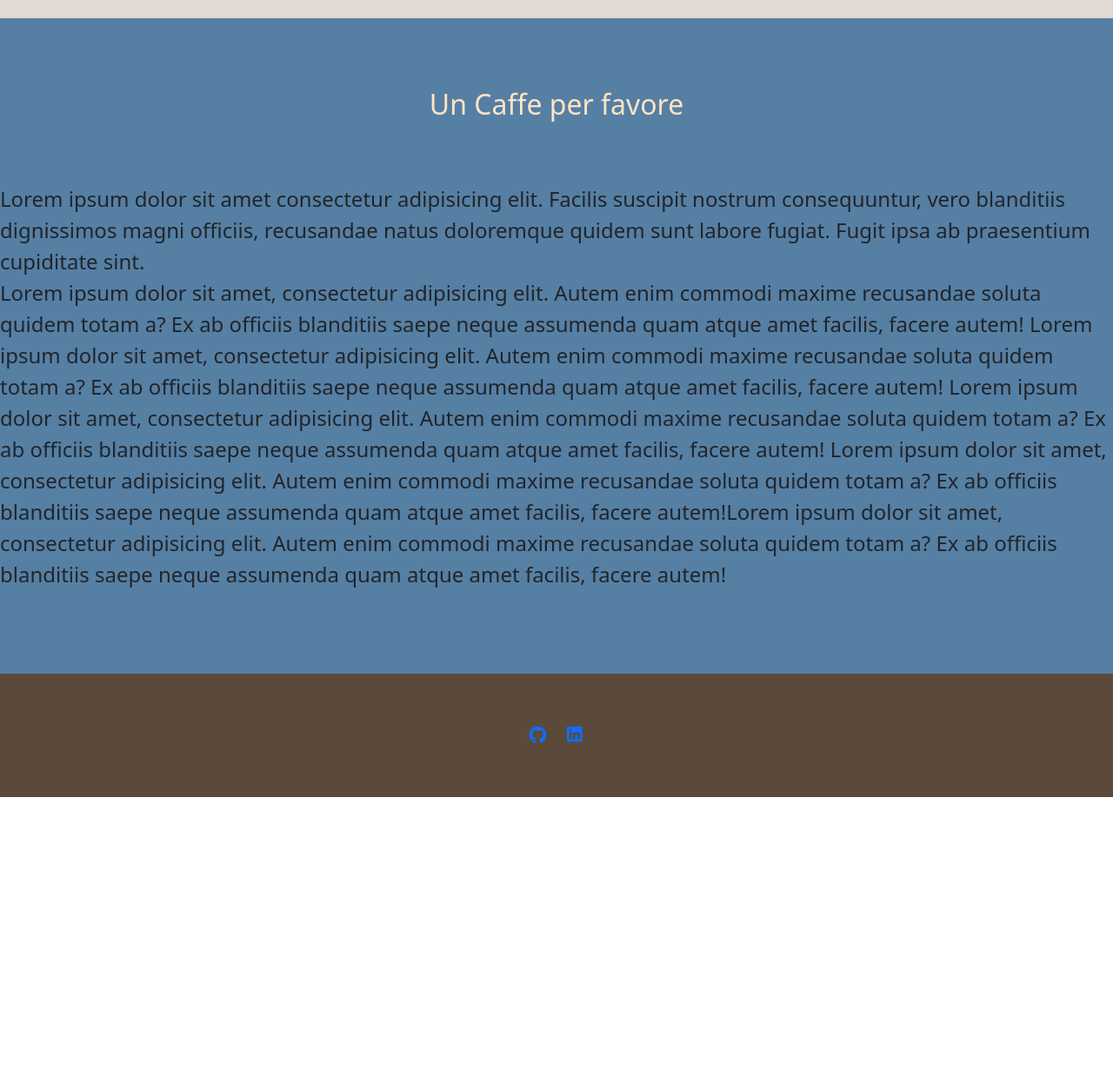
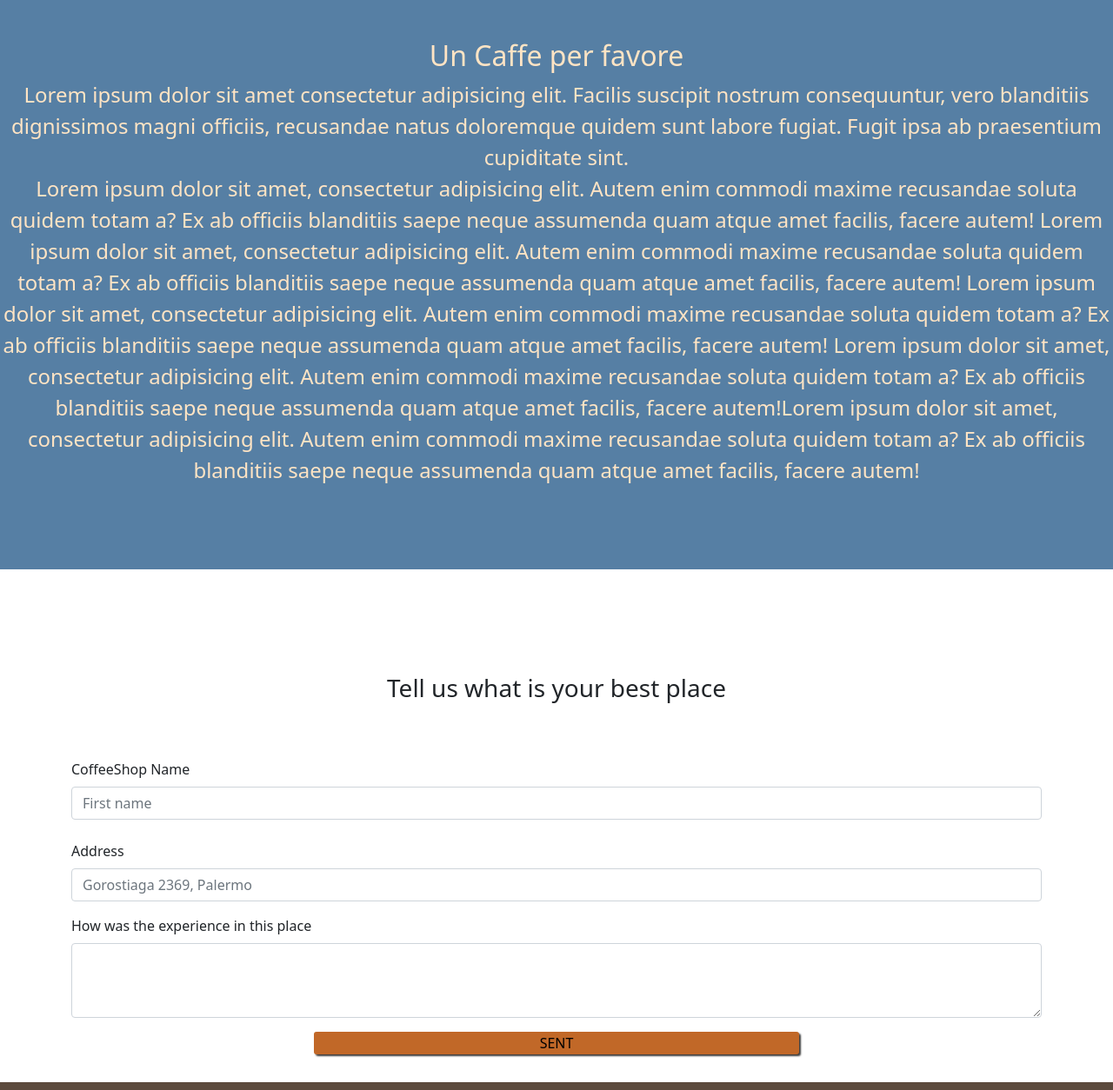
Before and after one commit to loveragabriel/uncaffeperfavore, a plain HTML site: page index.html in a window 1280 px wide. Shown: the part 1226-2480 px from the top of the page at 87% size. Before the commit the page ends 2143 px from the top, so only its background shows below. Drawn offline with nearby package versions, Linux system fonts and the light colour scheme.

Commit message:
bootstrap course completed

```diff
--- a/index.html
+++ b/index.html
@@ -5,17 +5,24 @@
     <meta http-equiv="X-UA-Compatible" content="IE=edge">
     <meta name="viewport" content="width=device-width, initial-scale=1.0">
     <link rel="stylesheet" href="style.css">
-    <link href="https://cdn.jsdelivr.net/npm/bootstrap@5.1.3/dist/css/bootstrap.min.css" rel="stylesheet" integrity="sha384-1BmE4kWBq78iYhFldvKuhfTAU6auU8tT94WrHftjDbrCEXSU1oBoqyl2QvZ6jIW3" crossorigin="anonymous">
-    <script src="https://cdn.jsdelivr.net/npm/bootstrap@5.1.3/dist/js/bootstrap.bundle.min.js" integrity="sha384-ka7Sk0Gln4gmtz2MlQnikT1wXgYsOg+OMhuP+IlRH9sENBO0LRn5q+8nbTov4+1p" crossorigin="anonymous"></script>
+    <link href="https://cdn.jsdelivr.net/npm/bootstrap@5.1.3/dist/css/bootstrap.min.css" rel="stylesheet"
+        integrity="sha384-1BmE4kWBq78iYhFldvKuhfTAU6auU8tT94WrHftjDbrCEXSU1oBoqyl2QvZ6jIW3" crossorigin="anonymous">
+    <script src="https://cdn.jsdelivr.net/npm/bootstrap@5.1.3/dist/js/bootstrap.bundle.min.js"
+        integrity="sha384-ka7Sk0Gln4gmtz2MlQnikT1wXgYsOg+OMhuP+IlRH9sENBO0LRn5q+8nbTov4+1p"
+        crossorigin="anonymous"></script>
     <script src="https://kit.fontawesome.com/f9bbe18ed9.js" crossorigin="anonymous"></script>
+    <link rel="icon" href="Multimedia/mug-hot-solid.svg">
+
     <title>Un Caffé per favore</title>
 </head>
-<body>
+
+<body data-bs-spy="scroll" data-bs-target="#navbarNav">
     <header>
-        <nav class="navbar navbar-expand-lg navbar-light ">
+        <nav class="navbar navbar-expand-lg navbar-light fixed-top">
             <div class="container-fluid">
                 <a class="navbar-brand" href="#"><i class="fas fa-mug-hot"></i></a>
-              <button class="navbar-toggler" type="button" data-bs-toggle="collapse" data-bs-target="#navbarNav" aria-controls="navbarNav" aria-expanded="false" aria-label="Toggle navigation">
+                <button class="navbar-toggler" type="button" data-bs-toggle="collapse" data-bs-target="#navbarNav"
+                    aria-controls="navbarNav" aria-expanded="false" aria-label="Toggle navigation">
                     <span class="navbar-toggler-icon"></span>
                 </button>
                 <div class="collapse navbar-collapse" id="navbarNav">
@@ -24,13 +31,17 @@
                             <a class="nav-link active" aria-current="page" href="#">Home</a>
                         </li>
                         <li class="nav-item">
+                            <a class="nav-link" href="#cards">CoffeeShops</a>
+                        </li>
+                        <li class="nav-item">
                             <a class="nav-link" href="#aboutUs">About us</a>
+                        </li>
+                        <li class="nav-item">
+                            <a class="nav-link" href="#form">Sugestion</a>
                         </li>
                         <li class="nav-item">
                             <a class="nav-link" href="#contact">Contact</a>
                         </li>
-                  <li class="nav-item">
-                    <a class="nav-link" href="#contact">Sugestion</a></li>
                     </ul>
                 </div>
             </div>
@@ -39,9 +50,12 @@
     <main>
         <div id="carouselExampleDark" class="carousel carousel-dark slide" data-bs-ride="carousel">
             <div class="carousel-indicators">
-              <button type="button" data-bs-target="#carouselExampleDark" data-bs-slide-to="0" class="active" aria-current="true" aria-label="Slide 1"></button>
-              <button type="button" data-bs-target="#carouselExampleDark" data-bs-slide-to="1" aria-label="Slide 2"></button>
-              <button type="button" data-bs-target="#carouselExampleDark" data-bs-slide-to="2" aria-label="Slide 3"></button>
+                <button type="button" data-bs-target="#carouselExampleDark" data-bs-slide-to="0" class="active"
+                    aria-current="true" aria-label="Slide 1"></button>
+                <button type="button" data-bs-target="#carouselExampleDark" data-bs-slide-to="1"
+                    aria-label="Slide 2"></button>
+                <button type="button" data-bs-target="#carouselExampleDark" data-bs-slide-to="2"
+                    aria-label="Slide 3"></button>
             </div>
             <div class="carousel-inner">
                 <div class="carousel-item active" data-bs-interval="10000">
@@ -67,22 +81,24 @@
                     </div>
                 </div>
             </div>
-            <button class="carousel-control-prev" type="button" data-bs-target="#carouselExampleDark" data-bs-slide="prev">
+            <button class="carousel-control-prev" type="button" data-bs-target="#carouselExampleDark"
+                data-bs-slide="prev">
                 <span class="carousel-control-prev-icon" aria-hidden="true"></span>
                 <span class="visually-hidden">Previous</span>
             </button>
-            <button class="carousel-control-next" type="button" data-bs-target="#carouselExampleDark" data-bs-slide="next">
+            <button class="carousel-control-next" type="button" data-bs-target="#carouselExampleDark"
+                data-bs-slide="next">
                 <span class="carousel-control-next-icon" aria-hidden="true"></span>
                 <span class="visually-hidden">Next</span>
             </button>
         </div>
     </main>
     <section>
-        <div class="container-fluid sectionOne">
+        <div class="container-fluid sectionOne" id="cards">
             <h2>
                 Find a new place for working!
             </h2>
-            <div class="row cardContainer" >
+            <div class="row cardContainer">
                 <div class="col-md-4 mb-4 col-12">
                     <div class="card">
                         <img src="Multimedia/cafe-g71f92b6e8_1920.jpg" w-100 h-90 class="card-img-top" alt="...">
@@ -91,13 +107,14 @@
                             <div class="budges">
                                 <span class="badge bg-light text-dark">Gluten Free</span>
                             </div>
-                          <p class="card-text">Some quick example text to build on the card title and make up the bulk of the card's content.</p>
+                            <p class="card-text">Some quick example text to build on the card title and make up the bulk
+                                of the card's content.</p>
                             <a href="#" class="btn btn-primary">Open Map</a>
                         </div>
                     </div>
                 </div>
                 <div class="col-md-4 mb-4 col-12">
-                    <div class="card" >
+                    <div class="card">
                         <img src="Multimedia/cafe-g41885a134_1280.jpg" class="card-img-top" alt="...">
                         <div class="card-body">
                             <h5 class="card-title">Card title</h5>
@@ -105,7 +122,8 @@
                                 <span class="badge bg-warning text-dark">Vegan</span>
                                 <span class="badge bg-light text-dark">Gluten Free</span>
                             </div>
-                          <p class="card-text">Some quick example text to build on the card title and make up the bulk of the card's content.</p>
+                            <p class="card-text">Some quick example text to build on the card title and make up the bulk
+                                of the card's content.</p>
                             <a href="#" class="btn btn-primary">Open Map</a>
                         </div>
                     </div>
@@ -118,7 +136,8 @@
                             <div class="budges">
                                 <span class="badge bg-warning text-dark">Vegan</span>
                             </div>
-                          <p class="card-text">Some quick example text to build on the card title and make up the bulk of the card's content.</p>
+                            <p class="card-text">Some quick example text to build on the card title and make up the bulk
+                                of the card's content.</p>
                             <a href="#" class="btn btn-primary">Open Map</a>
                         </div>
                     </div>
@@ -126,25 +145,65 @@
             </div>
         </div>
     </section>
-    <section class="container.fluid">
+    <section class="container.fluid" id="aboutUs">
         <div class="row">
             <div class="col sectionAbout">
-                <h2  id="aboutUs">
+                <h2 >
                     Un Caffe per favore
                 </h2>
                 <p>
-                    Lorem ipsum dolor sit amet consectetur adipisicing elit. Facilis suscipit nostrum consequuntur, vero blanditiis dignissimos magni officiis, recusandae natus doloremque quidem sunt labore fugiat. Fugit ipsa ab praesentium cupiditate sint. <br>
-                    Lorem ipsum dolor sit amet, consectetur adipisicing elit. Autem enim commodi maxime recusandae soluta quidem totam a? Ex ab officiis blanditiis saepe neque assumenda quam atque amet facilis, facere autem!
-                    Lorem ipsum dolor sit amet, consectetur adipisicing elit. Autem enim commodi maxime recusandae soluta quidem totam a? Ex ab officiis blanditiis saepe neque assumenda quam atque amet facilis, facere autem!
-                    Lorem ipsum dolor sit amet, consectetur adipisicing elit. Autem enim commodi maxime recusandae soluta quidem totam a? Ex ab officiis blanditiis saepe neque assumenda quam atque amet facilis, facere autem!
-                    Lorem ipsum dolor sit amet, consectetur adipisicing elit. Autem enim commodi maxime recusandae soluta quidem totam a? Ex ab officiis blanditiis saepe neque assumenda quam atque amet facilis, facere autem!Lorem ipsum dolor sit amet, consectetur adipisicing elit. Autem enim commodi maxime recusandae soluta quidem totam a? Ex ab officiis blanditiis saepe neque assumenda quam atque amet facilis, facere autem!
+                    Lorem ipsum dolor sit amet consectetur adipisicing elit. Facilis suscipit nostrum consequuntur, vero
+                    blanditiis dignissimos magni officiis, recusandae natus doloremque quidem sunt labore fugiat. Fugit
+                    ipsa ab praesentium cupiditate sint. <br>
+                    Lorem ipsum dolor sit amet, consectetur adipisicing elit. Autem enim commodi maxime recusandae
+                    soluta quidem totam a? Ex ab officiis blanditiis saepe neque assumenda quam atque amet facilis,
+                    facere autem!
+                    Lorem ipsum dolor sit amet, consectetur adipisicing elit. Autem enim commodi maxime recusandae
+                    soluta quidem totam a? Ex ab officiis blanditiis saepe neque assumenda quam atque amet facilis,
+                    facere autem!
+                    Lorem ipsum dolor sit amet, consectetur adipisicing elit. Autem enim commodi maxime recusandae
+                    soluta quidem totam a? Ex ab officiis blanditiis saepe neque assumenda quam atque amet facilis,
+                    facere autem!
+                    Lorem ipsum dolor sit amet, consectetur adipisicing elit. Autem enim commodi maxime recusandae
+                    soluta quidem totam a? Ex ab officiis blanditiis saepe neque assumenda quam atque amet facilis,
+                    facere autem!Lorem ipsum dolor sit amet, consectetur adipisicing elit. Autem enim commodi maxime
+                    recusandae soluta quidem totam a? Ex ab officiis blanditiis saepe neque assumenda quam atque amet
+                    facilis, facere autem!
                 </p>
             </div>
         </div>
-
     </section>
-    <section class="formSection">
-
+    <section class="formSection" id="form">
+        <div class="container">
+            <h3>
+                Tell us what is your best place
+            </h3>
+            <div class="row">
+                <div class="col">
+                    <div class="row">
+                        <div class="col">
+                            <label for="formGroupExampleInput" class="form-label">CoffeeShop Name</label>
+                            <input type="text" class="form-control" placeholder="First name" aria-label="Gabriel">
+                        </div>
+                    </div>
+                    <br>
+                    <div class="mb-3">
+                        <label for="formGroupExampleInput" class="form-label">Address</label>
+                        <input type="text" class="form-control" id="formGroupExampleInput"
+                            placeholder="Gorostiaga 2369, Palermo">
+                    </div>
+                    <div class="mb-3">
+                        <label for="exampleFormControlTextarea1" class="form-label">How was the experience in this
+                            place</label>
+                        <textarea class="form-control" id="exampleFormControlTextarea1" rows="3"></textarea>
+                    </div>
+                    <div class="d-grid gap-2 col-6 mx-auto">
+                        <button type="button" class="buttonCustomized">SENT</button>
+                    </div>
+                </div>
+            </div>
+        </div>
+        </div>
     </section>
     <footer>
         <div class="container-fluid" id="contact">
--- a/style.css
+++ b/style.css
@@ -1,104 +1,110 @@
-
-
-.navbar{
+.navbar {
     background-color: #a3826a;
 }
 
-.fas{
-    color: yellow;
+.fas {
+    color: rgb(220, 220, 19);
+    font-size: 2em;
 }
 
-
-.nav-item > a{
+.nav-item>a {
     color: white;
     font-weight: bold;
 }
 
-main .carousel-inner img{
+main .carousel-inner img {
     max-height: 70vh;
     object-fit: cover;
     opacity: 0.7;
 }
 
-.btn.customized{
+.btn.customized {
     background-color: #5b493c;
 }
-.sectionOne{
+
+.sectionOne {
     background-color: #ded5ce;
     opacity: 0.9;
 }
 
-
-.cardContainer{
+.cardContainer {
     align-items: center;
     margin: auto;
 }
 
-.card-img-top{
+.card-img-top {
     max-height: 30vh;
     object-fit: cover;
 }
 
-
-
-
-
-.sectionOne > h2{
+.sectionOne>h2 {
     text-align: center;
     padding: 2em;
 }
-#aboutUs{
-       color: bisque;
-       text-align: center;
-       padding-bottom: 2em;
+
+.formSection {
+    padding: 2em;
 }
-.sectionAbout{
-    padding:5em;
+
+h3 {
+    text-align: center;
+    padding: 2em;
+}
+
+#aboutUs {
+    color: bisque;
+    text-align: center;
+    padding-bottom: 2em;
+}
+
+.sectionAbout {
+    padding: 5em;
     background-color: rgb(86, 127, 164);
 }
 
-.sectionAbout >p{
+.sectionAbout>p {
     font-size: 3vh;
 }
 
-
-footer{
+footer {
     background-color: #5b493c;
     width: 100vw;
     padding: 7vh;
     position: relative;
-    bottom:0;
+    bottom: 0;
 }
-.col-6{
+
+.col-6 {
     text-align: end;
 }
 
-.row{
+.row {
     align-items: center;
 }
 
-.container-fluid .row .col-6, .col i{
+.container-fluid .row .col-6,
+.col i {
     font-size: 20px;
 }
 
-.buttonCustomized{
+.buttonCustomized {
     background-color: #c16828;
     border-radius: 3px;
     border: none;
     box-shadow: 2px 2px 2px rgb(61, 60, 60);
 }
 
-.buttonCustomized:hover{
+.buttonCustomized:hover {
     background-color: #728742;
 }
 
-.buttonCustomized:active{
+.buttonCustomized:active {
     background-color: #ee4c07;
 }
 
-@media (max-width: 500px){
+@media (max-width: 500px) {
 
-    .sectionAbout >p{
+    .sectionAbout>p {
         font-size: 2vh;
     }
-    }
+}
```
Also changed, not shown: Multimedia/mug-hot-solid.svg (added), Multimedia/work-gbf561db2e_640.jpg (added). Lines whose indentation alone changed are shown as unchanged.
